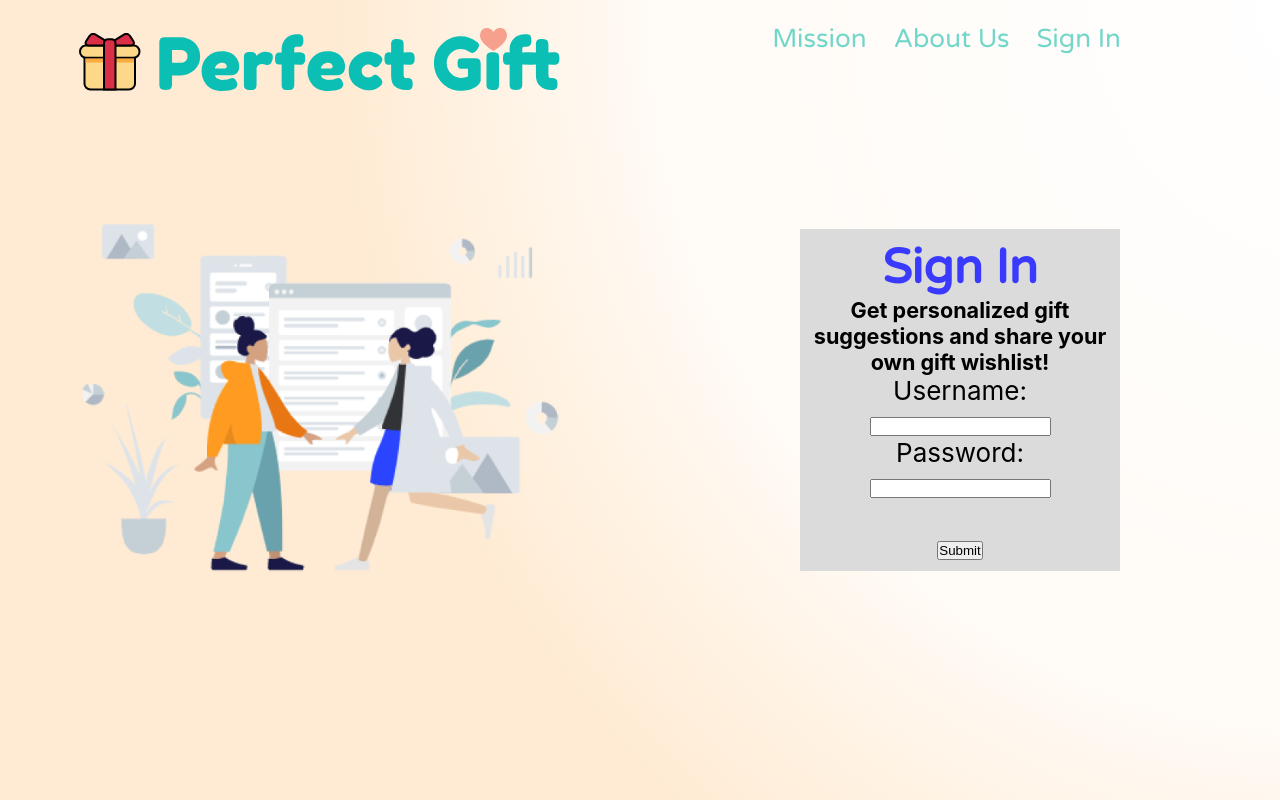
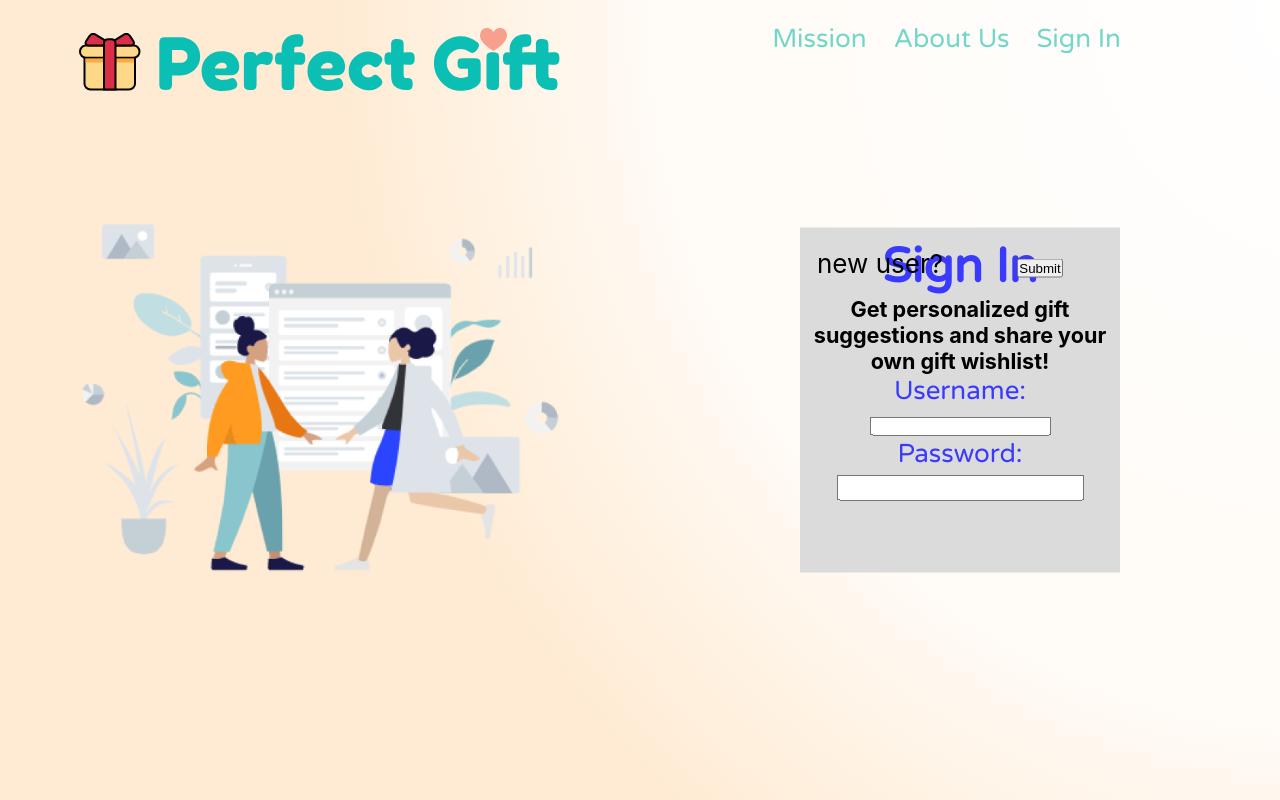
Before and after one commit to venuswku/perfect-gift, a React (Create React App) app: page /login in a window 1280 px wide. Built offline with nearby package versions, Linux system fonts and the light colour scheme.

Commit message:
login.js disappeared?

```diff
--- a/src/pages/About.js
+++ b/src/pages/About.js
@@ -1,11 +1,15 @@
 import React from 'react';
 import { Link } from 'react-router-dom';
 import '../App.css';
+import PerfectGiftLogo from '../images/website_logo.svg';
 
 function About() {
     return (
         <div className="App">
             <header className="App-header">
+                <div class="split left">
+                    <Link to="/"><img src={PerfectGiftLogo} alt="Logo" /></Link>
+                </div>
                 <div class="split right">
                     <p className="row"><Link to="/mission">Mission &nbsp; &nbsp;</Link></p>
                     <p className="row"><Link to="/about">About Us &nbsp; &nbsp;</Link></p>
--- a/src/pages/Login.css
+++ b/src/pages/Login.css
@@ -1,5 +1,6 @@
 
 .box {
+    position: relative;
     width: 500 px;
     padding: 10px;
     border: 1px #dbdbdb;
@@ -10,3 +11,20 @@
 .loginPic {
   height: 350px;
 }
+
+.loginFont {
+  font-size: 12 px;
+  font-family: 'Varela Round';
+  color: rgb(58, 58, 255) ;
+}
+
+.loginTextbox {
+  font-size:14pt;
+}
+
+.bottom {
+    position: absolute;
+    bottom: 0;
+    width: 100%;
+    height: 50px;
+}
--- a/src/pages/Login.js
+++ b/src/pages/Login.js
@@ -3,7 +3,7 @@ import { Link } from 'react-router-dom';
 import '../App.css';
 import './Login.css';
 import loginImage from '../images/login_image.png';
-import PerfectGiftLogo  from '../images/website_logo.svg';
+import PerfectGiftLogo from '../images/website_logo.svg';
 
 
 function Login() {
@@ -19,13 +19,18 @@ function Login() {
                         <div class="box">
                             <h2 class="blueText">Sign In</h2>
                             <h5>Get personalized gift suggestions and share your own gift wishlist!</h5>
+
                             <form>
-                                <label for='username'>Username:</label> <br></br>
+                                <label for='username' class='loginFont'>Username:</label>
                                 <input type='text' name='username'></input> <br></br>
-                                <label for='password'>Password:</label> <br></br>
-                                <input type='text' name='password'></input> <br></br> <br></br>
-                                <input type='submit' value='Submit'></input> <br></br>
+                                <label for='password' class='loginFont'>Password:</label> <br></br>
+                                <input type='text' name='password' class='loginTextbox'></input> <br></br> <br></br>
+                                 <br></br>
                             </form>
+                            <div class='split left'>new user?</div>
+                            <div class='split right'><input type='submit' value='Submit'></input></div>
+
+
                         </div>
 
                     </div>
--- a/src/pages/Mission.js
+++ b/src/pages/Mission.js
@@ -1,11 +1,15 @@
 import React from 'react';
 import { Link } from 'react-router-dom';
 import '../App.css';
+import PerfectGiftLogo from '../images/website_logo.svg';
 
 function Mission() {
     return (
         <div className="App">
             <header className="App-header">
+                <div class="split left">
+                    <Link to="/"><img src={PerfectGiftLogo} alt="Logo" /></Link>
+                </div>
                 <div class="split right">
                     <p className="row"><Link to="/mission">Mission &nbsp; &nbsp;</Link></p>
                     <p className="row"><Link to="/about">About Us &nbsp; &nbsp;</Link></p>
```
Also changed, not shown: 1 other file (tests, documents, lock files or other folders).
